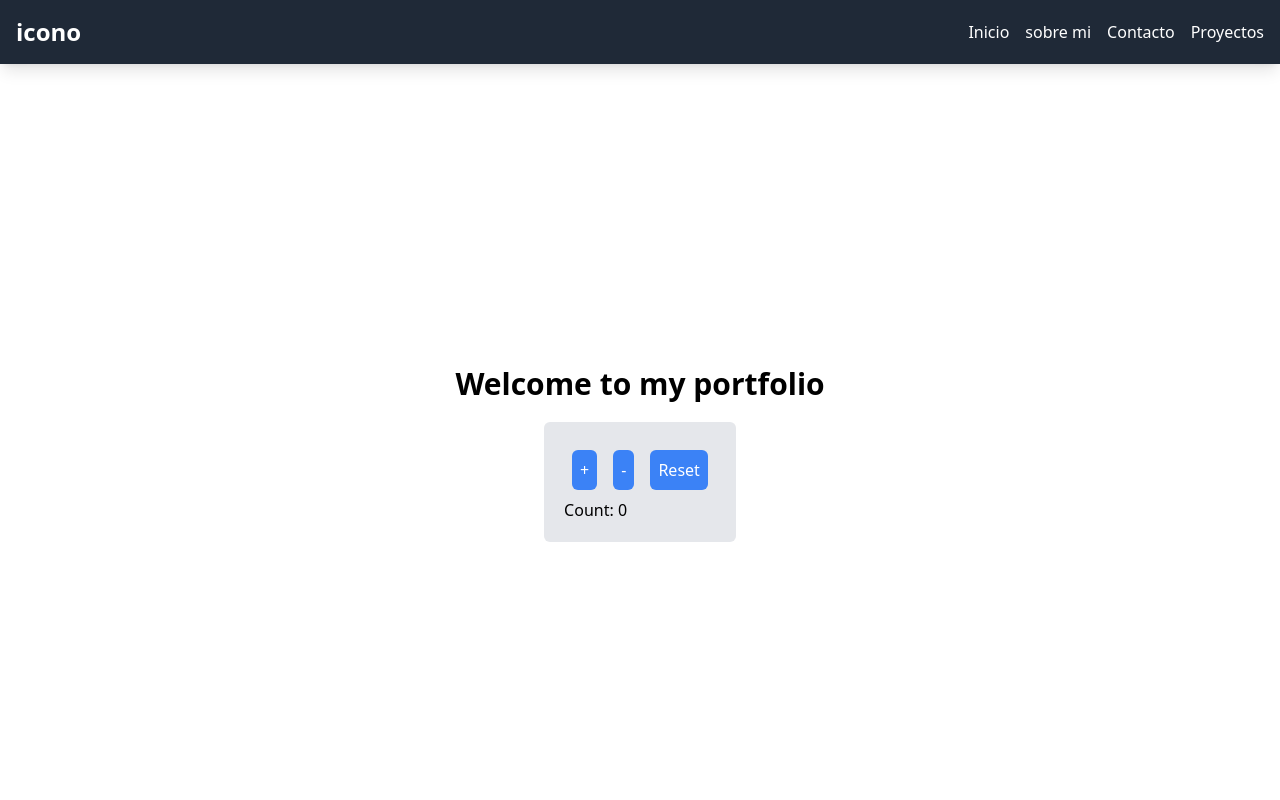
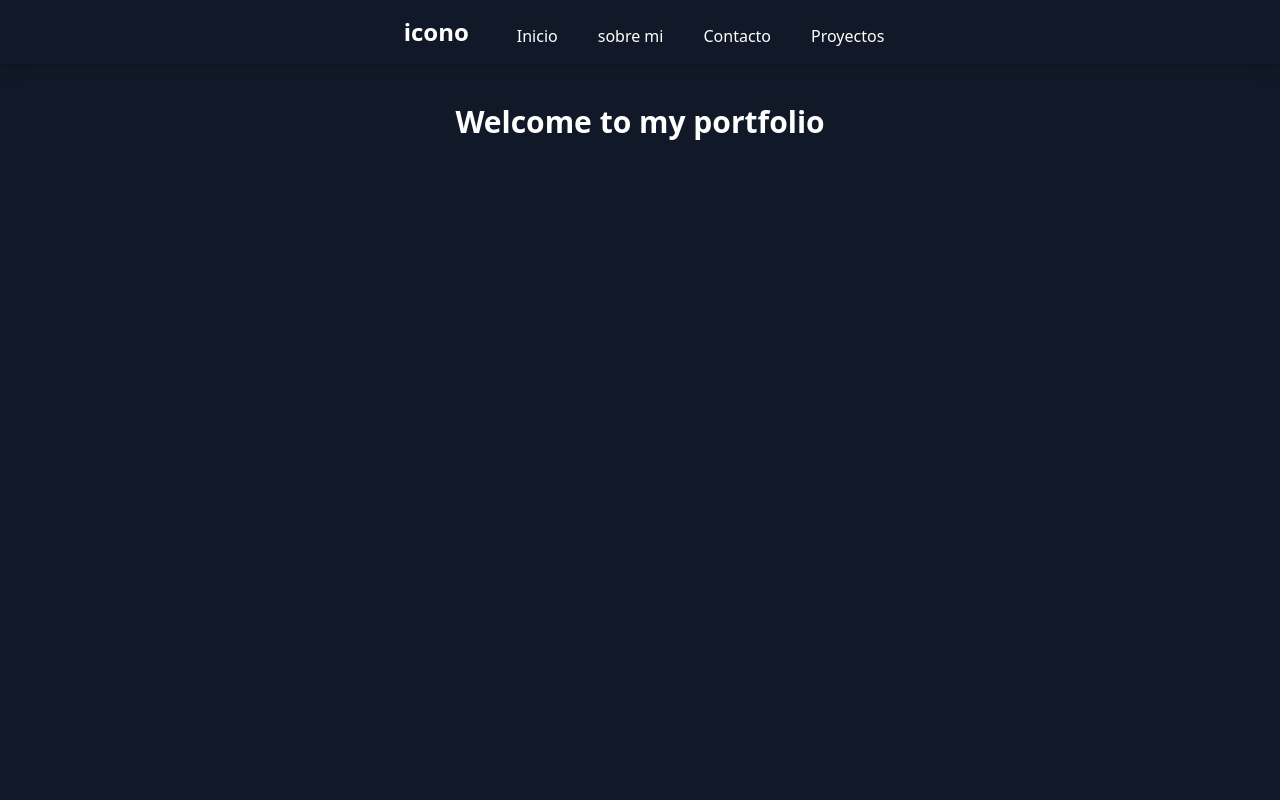
Before and after one commit to soutAle/my-portfolio, a React (Vite) app: page /home in a window 1280 px wide. Shown: the top 800 px of the page. Built offline with nearby package versions, Linux system fonts and the light colour scheme.

Commit message:
V.01 Full structure

```diff
--- a/package.json
+++ b/package.json
@@ -10,6 +10,8 @@
     "preview": "vite preview"
   },
   "dependencies": {
+    "@headlessui/react": "^2.2.0",
+    "@heroicons/react": "^2.2.0",
     "@reduxjs/toolkit": "^2.5.0",
     "react": "^18.3.1",
     "react-dom": "^18.3.1",
--- a/src/App.jsx
+++ b/src/App.jsx
@@ -1,7 +1,7 @@
 import '../src/styles/App.css'
 import { BrowserRouter, Routes, Route } from 'react-router-dom'
-import Home from './pages/Home'
-import About from './pages/About'
+import { Home } from './pages/Home.jsx'
+import { About } from './pages/About.jsx'
 import { Navbar } from './components/Navbar.jsx'
 import { Footer } from './components/Footer.jsx'
 import { Projects } from './pages/Projects.jsx'
--- a/src/components/Footer.jsx
+++ b/src/components/Footer.jsx
@@ -3,7 +3,7 @@ import { Link } from "react-router-dom";
 
 export const Footer = () => {
     return (
-        <footer className="bg-gray-800 text-white py-6">
+        <footer className="bg-transparent py-6">
             <div className="container mx-auto px-4 text-center">
                 <ul className="flex justify-center space-x-6 mb-4">
                     <li>
--- a/src/components/Navbar.jsx
+++ b/src/components/Navbar.jsx
@@ -4,44 +4,32 @@ import { Link } from "react-router-dom";
 
 export const Navbar = () => {
     return (
-        <nav className="bg-gray-800 text-white shadow-lg">
-            <div className="container mx-auto px-4">
-                <div className="flex justify-between items-center py-4">
-                    <div className="text-2xl font-bold">
+        <nav className="bg-transparent shadow-lg">
+            <div className="container mx-auto align-center px-4">
+                <div className="flex justify-center items-end py-4">
+                    <div className="text-2xl font-bold mx-2">
                         <Link to="/" className="hover:text-gray-300">
                             icono
                         </Link>
                     </div>
-                    <ul className="flex space-x-4">
+                    <ul className="flex space-x-10 ms-10">
                         <li>
-                            <Link
-                                to="/"
-                                className="hover:text-gray-300 transition duration-200"
-                            >
+                            <Link to="/" className="hover:text-gray-300 transition duration-200">
                                 Inicio
                             </Link>
                         </li>
                         <li>
-                            <Link
-                                to="/about"
-                                className="hover:text-gray-300 transition duration-200"
-                            >
+                            <Link to="/about" className="hover:text-gray-300 transition duration-200">
                                 sobre mi
                             </Link>
                         </li>
                         <li>
-                            <Link
-                                to="/home"
-                                className="hover:text-gray-300 transition duration-200"
-                            >
+                            <Link to="/home" className="hover:text-gray-300 transition duration-200">
                                 Contacto
                             </Link>
                         </li>
                         <li>
-                            <Link
-                                to="/projects"
-                                className="hover:text-gray-300 transition duration-200"
-                            >
+                            <Link to="/projects" className="hover:text-gray-300 transition duration-200">
                                 Proyectos
                             </Link>
                         </li>
--- /dev/null
+++ b/src/components/home_components/HeroSection.jsx
@@ -0,0 +1,10 @@
+import React from "react";
+
+
+export const HeroSection = () => {
+    return (
+        <section className="h-screen">
+
+        </section>
+    )
+}
--- a/src/pages/About.jsx
+++ b/src/pages/About.jsx
@@ -1,12 +1,10 @@
 import React from 'react'
 import '../styles/about.css'
 
-const About = () => {
+export const About = () => {
     return (
-        <div className="flex flex-col items-center justify-center h-screen">
+        <div className="flex flex-col items-center my-10 h-screen">
             <h1 className="text-3xl font-bold">About</h1>
         </div>
     )
 }
-
-export default About
--- a/src/pages/Home.jsx
+++ b/src/pages/Home.jsx
@@ -1,13 +1,9 @@
 import '../styles/home.css'
-import { CounterTestRedux } from '../components/CounterTestRedux.jsx'
 
-const Home = () => {
+export const Home = () => {
     return (
-        <div className="flex flex-col items-center justify-center h-screen">
+        <div className="flex flex-col items-center h-screen my-10">
             <h1 className="text-3xl font-bold">Welcome to my portfolio</h1>
-            <CounterTestRedux />
         </div>
     )
 }
-
-export default Home
--- a/src/pages/Projects.jsx
+++ b/src/pages/Projects.jsx
@@ -3,7 +3,7 @@ import '../styles/projects.css'
 
 export const Projects = () => {
     return (
-        <div className="h-screen text-center mt-10">
+        <div className="flex flex-col items-center h-screen my-10">
             <h1 className="text-3xl font-bold">Projects</h1>
         </div>
     )
--- a/src/styles/index.css
+++ b/src/styles/index.css
@@ -1,6 +1,13 @@
-@tailwind tailwindcss/base;
-@tailwind tailwindcss/components;
-@tailwind tailwindcss/utilities;
+@tailwind base;
+@tailwind components;
+@tailwind utilities;
+
+
+
+/* Aplica fondo oscuro y altura completa a todo el documento */
+body {
+  @apply bg-gray-900 text-white min-h-screen;
+}
 
 /* :root {
   font-family: Inter, system-ui, Avenir, Helvetica, Arial, sans-serif;
```
Also changed, not shown: 1 other file (tests, documents, lock files or other folders).
